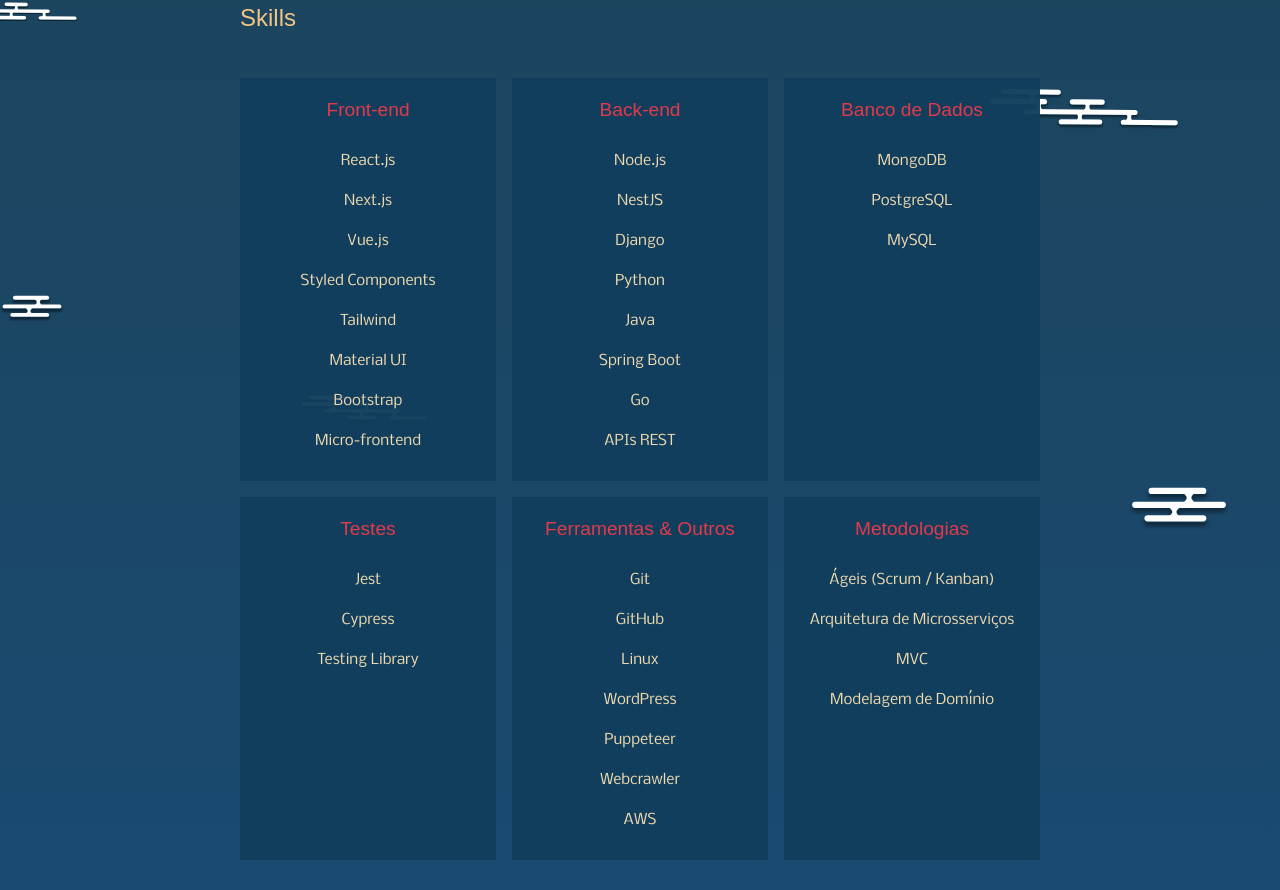
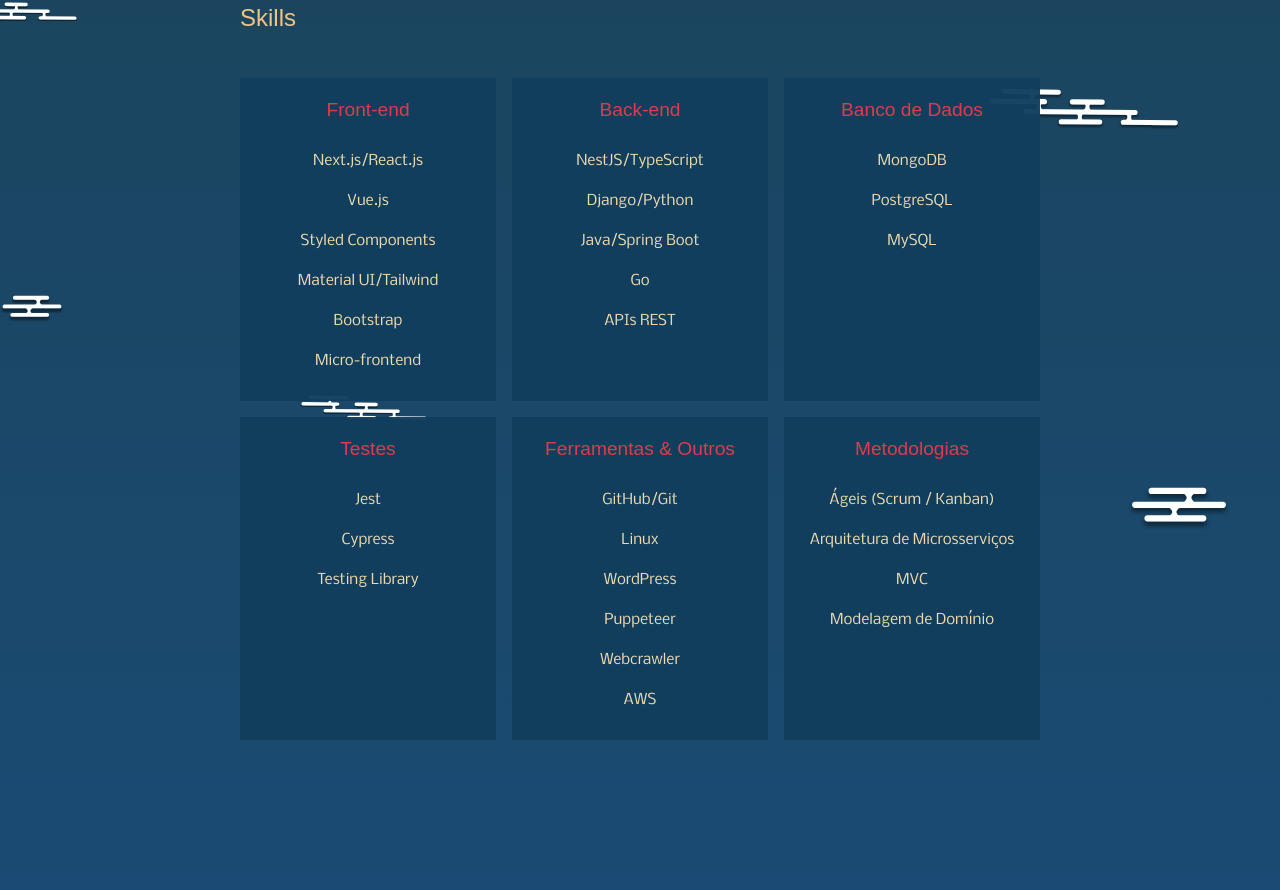
Before and after one commit to LaryssaGomes/my-portfolio-japanese-theme, a Next.js app: page / in a window 1280 px wide. Shown: the part 1210-2100 px from the top of the page. Built offline with nearby package versions, Linux system fonts and the light colour scheme; a web font is replaced by a local one.

Commit message:
atualização das habilidades na seção "Front-end" e "Back-end" para melhor organização

```diff
--- a/src/components/background-section/skills.tsx
+++ b/src/components/background-section/skills.tsx
@@ -26,12 +26,10 @@
         <SkillCategory
           title="Front-end"
           skills={[
-            "React.js",
-            "Next.js",
+            "Next.js/React.js",
             "Vue.js",
             "Styled Components",
-            "Tailwind",
-            "Material UI",
+            "Material UI/Tailwind",
             "Bootstrap",
             "Micro-frontend",
           ]}
@@ -39,12 +37,9 @@
         <SkillCategory
           title="Back-end"
           skills={[
-            "Node.js",
-            "NestJS",
-            "Django",
-            "Python",
-            "Java",
-            "Spring Boot",
+            "NestJS/TypeScript",
+            "Django/Python",
+            "Java/Spring Boot",
             "Go",
             "APIs REST",
           ]}
@@ -60,8 +55,7 @@
         <SkillCategory
           title="Ferramentas & Outros"
           skills={[
-            "Git",
-            "GitHub",
+            "GitHub/Git",
             "Linux",
             "WordPress",
             "Puppeteer",
```
